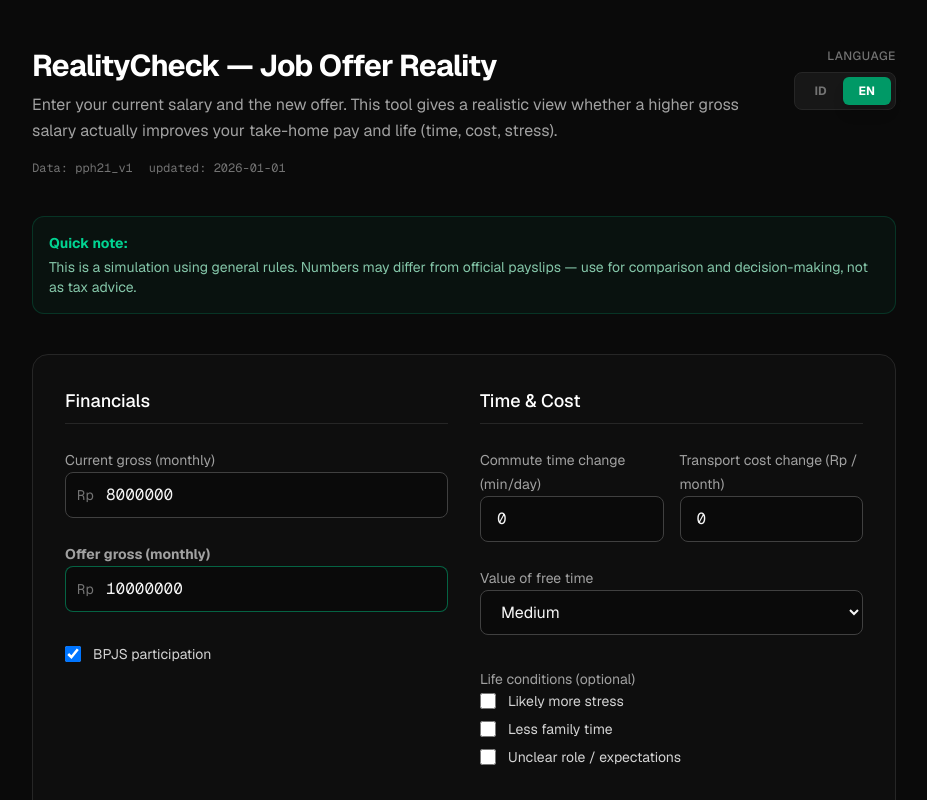
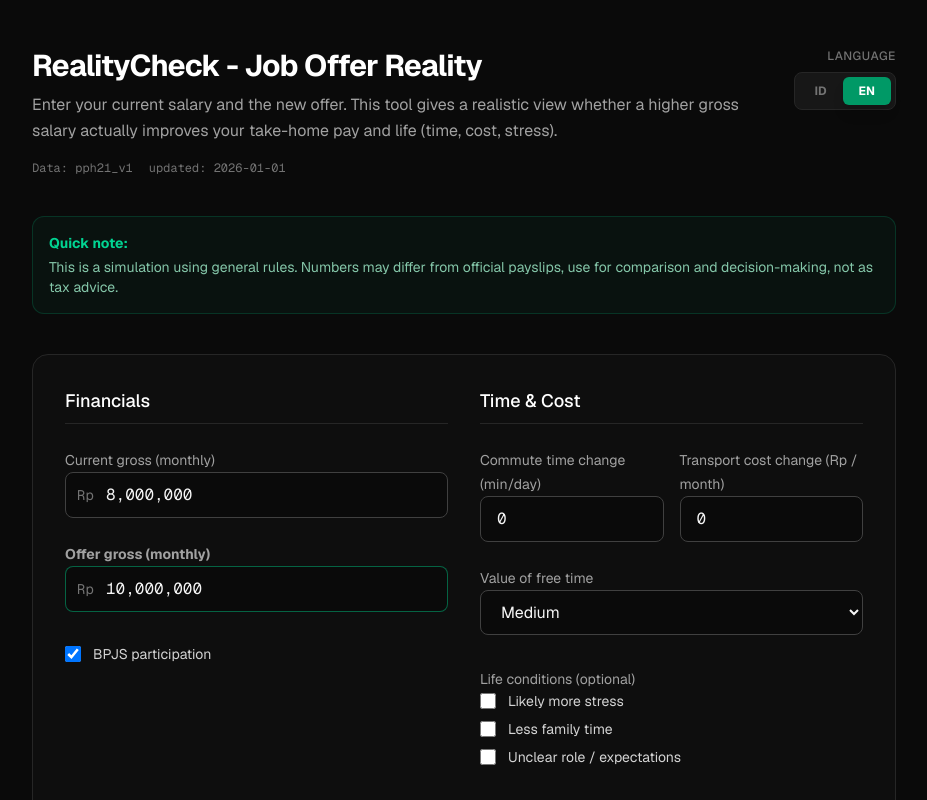
Before and after one commit to rizperdana/reality-check, a Next.js app: page / in a window 1280 px wide. Shown: the top 800 px of the page, without its empty margins (176-1103 px from the left). Built offline with nearby package versions, Linux system fonts and the light colour scheme.

Commit message:
adjust number decimal places

```diff
--- a/src/app/page.tsx
+++ b/src/app/page.tsx
@@ -54,6 +54,14 @@ export default function JobOfferPage(): JSX.Element {
     if (form.newGrossMonthly <= 0) return String(t('ui.errors.invalidNew'));
     if (form.newGrossMonthly < 10000) return String(t('ui.errors.tooSmall'));
     return null;
+  };
+
+  const formatInput = (val: number) => {
+    return val.toLocaleString('en-US');
+  };
+
+  const parseInput = (val: string) => {
+    return Number(val.replace(/,/g, ''));
   };
 
   async function handleSubmit(e: React.FormEvent): Promise<void> {
@@ -204,9 +212,13 @@ export default function JobOfferPage(): JSX.Element {
               <div className="relative">
                 <span className="absolute left-3 top-1/2 -translate-y-1/2 text-neutral-500 text-sm font-mono">Rp</span>
                 <input
-                  type="number"
-                  value={form.currentGrossMonthly}
-                  onChange={(e) => update('currentGrossMonthly', Number(e.target.value))}
+                  type="text"
+                  inputMode="numeric"
+                  value={formatInput(form.currentGrossMonthly)}
+                  onChange={(e) => {
+                    const rawValue = parseInput(e.target.value);
+                    if (!isNaN(rawValue)) update('currentGrossMonthly', rawValue);
+                  }}
                   className="w-full bg-neutral-950 border border-neutral-700 rounded-lg py-2.5 pl-10 pr-4 focus:ring-2 focus:ring-emerald-500 outline-none transition-all font-mono"
                 />
               </div>
@@ -217,9 +229,13 @@ export default function JobOfferPage(): JSX.Element {
               <div className="relative">
                 <span className="absolute left-3 top-1/2 -translate-y-1/2 text-neutral-500 text-sm font-mono">Rp</span>
                 <input
-                  type="number"
-                  value={form.newGrossMonthly}
-                  onChange={(e) => update('newGrossMonthly', Number(e.target.value))}
+                  type="text"
+                  inputMode="numeric"
+                  value={formatInput(form.newGrossMonthly)}
+                  onChange={(e) => {
+                    const rawValue = parseInput(e.target.value);
+                    if (!isNaN(rawValue)) update('newGrossMonthly', rawValue);
+                  }}
                   className="w-full bg-neutral-950 border border-emerald-500/50 rounded-lg py-2.5 pl-10 pr-4 focus:ring-2 focus:ring-emerald-500 outline-none transition-all font-mono"
                 />
               </div>
@@ -253,9 +269,13 @@ export default function JobOfferPage(): JSX.Element {
               <div className="space-y-2">
                 <label className="text-sm text-neutral-400">{String(t('form.commuteCost'))}</label>
                 <input
-                  type="number"
-                  value={form.commuteCostDelta}
-                  onChange={(e) => update('commuteCostDelta', Number(e.target.value))}
+                  type="text"
+                  inputMode="numeric"
+                  value={formatInput(form.commuteCostDelta)}
+                  onChange={(e) => {
+                    const rawValue = parseInput(e.target.value);
+                    if (!isNaN(rawValue)) update('commuteCostDelta', rawValue);
+                  }}
                   className="w-full bg-neutral-950 border border-neutral-700 rounded-lg py-2.5 px-4 focus:ring-2 focus:ring-emerald-500 outline-none font-mono"
                 />
               </div>
--- a/src/lib/i18n.ts
+++ b/src/lib/i18n.ts
@@ -6,22 +6,22 @@ export const DATA_VERSION = { id: 'pph21_v1', updatedAt: '2026-01-01' } as const
 export const i18n = {
     id: {
         ui: {
-            title: 'RealityCheck — Job Offer Reality',
+            title: 'RealityCheck - Job Offer Reality',
             description:
             'Masukkan gaji sekarang dan tawaran baru. Alat ini memberi gambaran realistis apakah gaji lebih tinggi benar-benar menambah uang yang Anda pegang dan kualitas hidup (waktu, biaya, stres).',
             dataLabel: 'Data',
             updated: 'updated',
             attentionTitle: 'Perhatian singkat:',
             attentionText:
-            'Ini simulasi berbasis aturan umum. Angka bisa berbeda dari slip gaji final — gunakan untuk membandingkan dan mengambil keputusan, bukan sebagai pengganti konsultan pajak.',
+            'Simulasi berbasis aturan umum. Angka bisa saja berbeda dari slip gaji final gunakan untuk membandingkan dan mengambil keputusan, bukan sebagai pengganti konsultan pajak.',
             whoFor:
-            'Cocok untuk karyawan bergaji tetap yang membandingkan tawaran kerja baru — terutama bila ada perubahan pajak, commute, jam kerja, atau waktu keluarga.',
+            'Cocok untuk karyawan bergaji tetap yang membandingkan tawaran kerja baru, terutama bila ada perubahan pajak, commute, jam kerja, atau waktu keluarga.',
             startButton: 'Run Reality Check',
             reset: 'Reset',
             loading: 'Menghitung…',
             whyToggle: 'Mengapa hasil mungkin berbeda (klik untuk jelaskan)',
             whyList: [
-                'Menggunakan asumsi konservatif untuk PPh21 & BPJS — bukan perhitungan slip final.',
+                'Menggunakan asumsi konservatif untuk PPh21 & BPJS, bukan perhitungan slip final.',
                 'Potongan lain (pinjaman, tunjangan khusus) tidak ikut dihitung kecuali dimasukkan.',
                 'Untuk angka pajak tepat, minta slip gaji atau konsultasi pajak.',
             ],
@@ -79,22 +79,22 @@ export const i18n = {
     },
     en: {
         ui: {
-            title: 'RealityCheck — Job Offer Reality',
+            title: 'RealityCheck - Job Offer Reality',
             description:
             'Enter your current salary and the new offer. This tool gives a realistic view whether a higher gross salary actually improves your take-home pay and life (time, cost, stress).',
             dataLabel: 'Data',
             updated: 'updated',
             attentionTitle: 'Quick note:',
             attentionText:
-            'This is a simulation using general rules. Numbers may differ from official payslips — use for comparison and decision-making, not as tax advice.',
+            'This is a simulation using general rules. Numbers may differ from official payslips, use for comparison and decision-making, not as tax advice.',
             whoFor:
-            'Suitable for salaried employees comparing a new job offer — especially when taxes, commute, working hours, or family time change.',
+            'Suitable for salaried employees comparing a new job offer, especially when taxes, commute, working hours, or family time change.',
             startButton: 'Run Reality Check',
             reset: 'Reset',
             loading: 'Calculating…',
             whyToggle: 'Why numbers may differ (click to expand)',
             whyList: [
-                'Uses conservative assumptions for PPh21 & BPJS — not an exact payslip calculation.',
+                'Uses conservative assumptions for PPh21 & BPJS, not an exact payslip calculation.',
                 'Other deductions (loans, special allowances) are not included unless entered.',
                 'For exact tax numbers, request payslips or consult a tax professional.',
             ],
```
